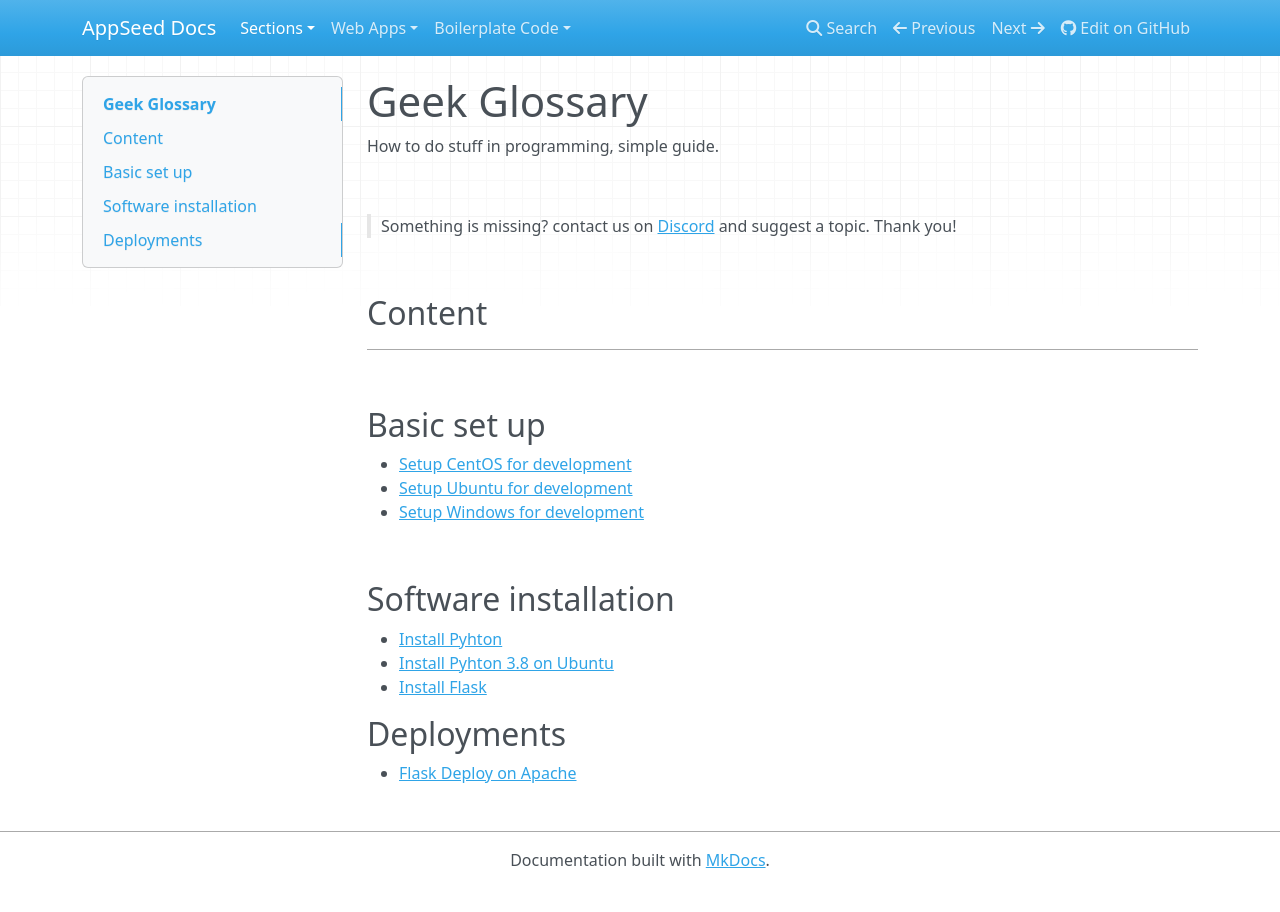
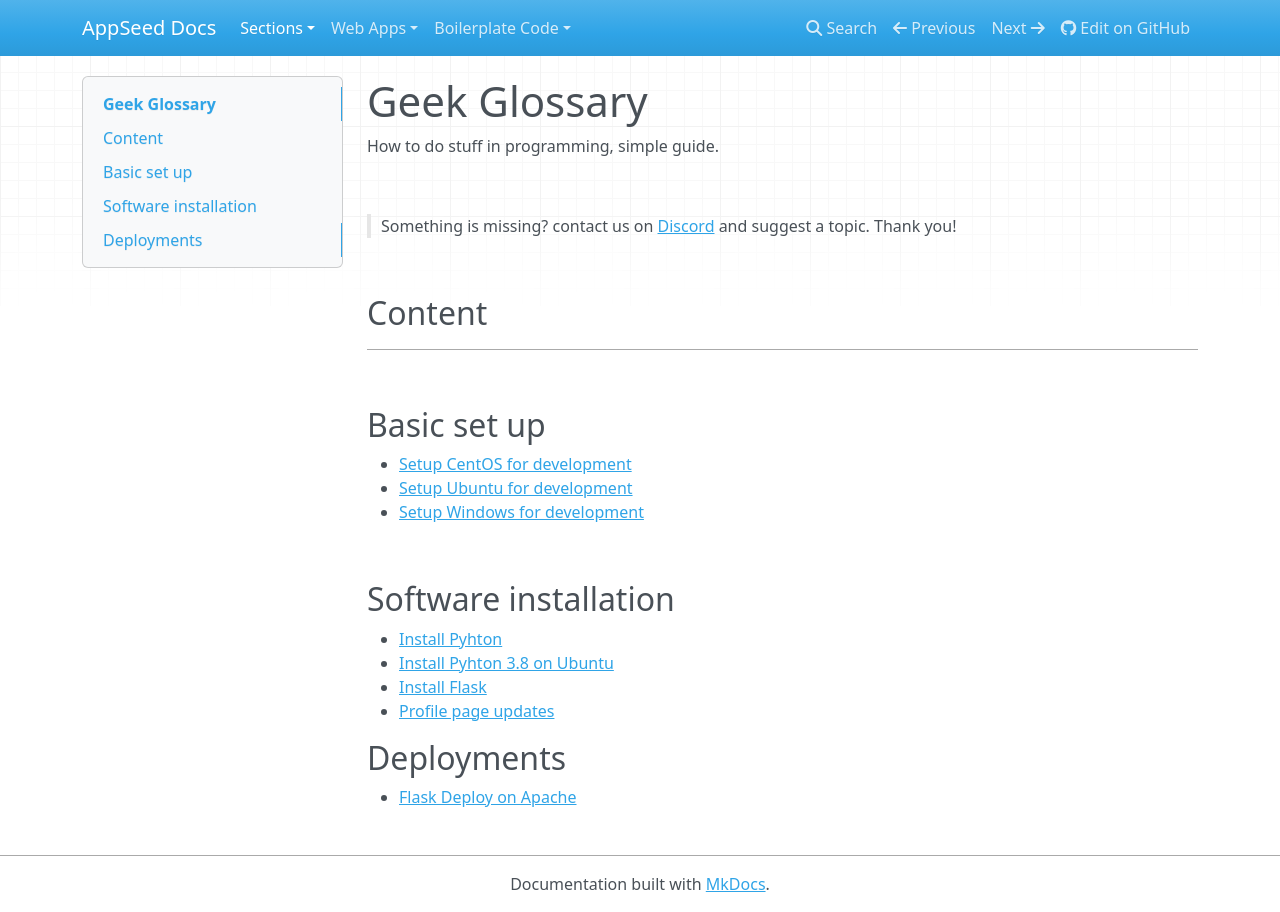
Before and after one commit to rohanmaity123/docs, an MkDocs documentation site: the page built from docs/how-to/index.md, in a window 1280 px wide. Built offline with MkDocs 1.6.1, drawn with Linux system fonts in a browser that asks for light colours; nearby versions of some CDN libraries.

Commit message:
Adding a topic in Software Installation - Profile
Adding a topic in Software Installation - Profile page updates. This permits users to update their current_user.firstname, lastname, etc. and then to use current_user information across your site - like adding firstname, lastname, and photo to the sidebar and navbar (if your template calls for this)

```diff
--- a/docs/how-to/index.md
+++ b/docs/how-to/index.md
@@ -29,6 +29,7 @@ How to do stuff in programming, simple guide.
 - [Install Pyhton](/how-to/install-python/)
 - [Install Pyhton 3.8 on Ubuntu](/how-to/install-python38-ubuntu/)
 - [Install Flask](/how-to/install-flask/)
+- [Profile page updates](how-to/configure-user-page)
 
 ## Deployments
 
```
